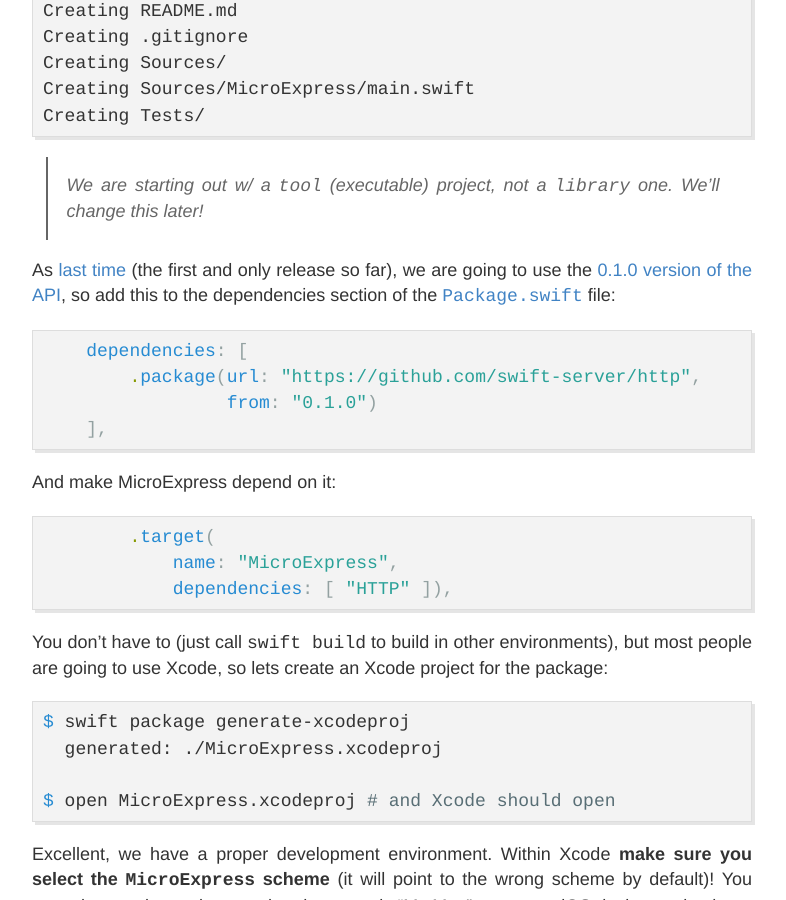
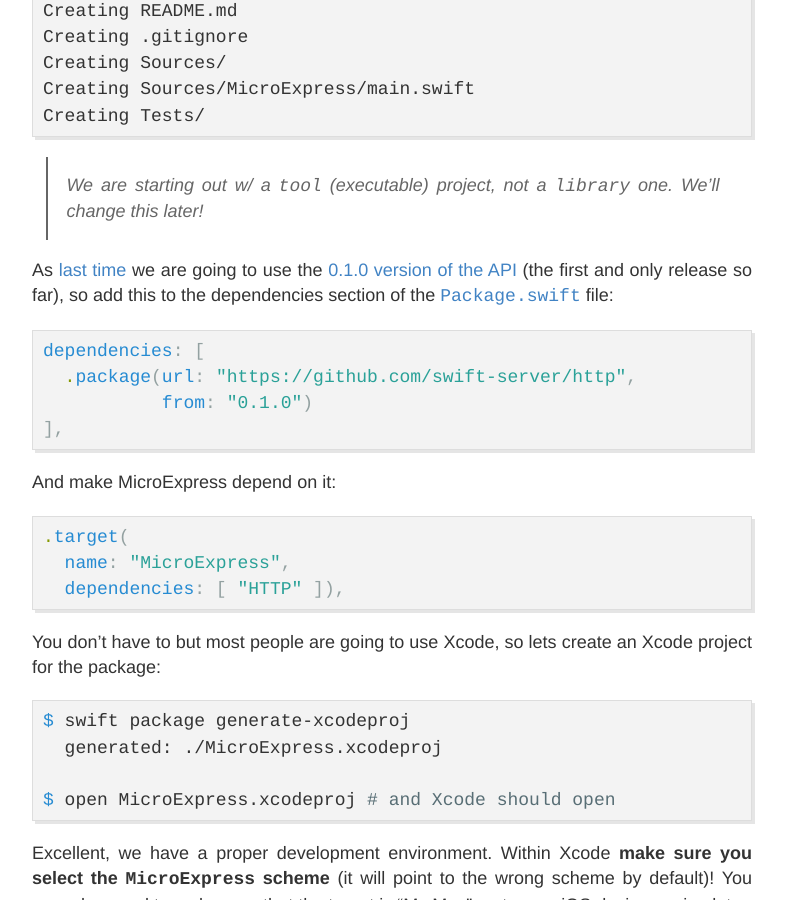
Before and after one commit to AlwaysRightInstitute/alwaysrightinstitute.github.io, a Jekyll site: the page built from _posts/2018-01-24-microexpress.md, in a window 1280 px wide and 900 px high, scrolled down 1498 px. Shown: the whole window, without its empty margins (248-1034 px from the left). Built offline with Jekyll 4.4.1, drawn with Linux system fonts in a browser that asks for light colours; comment, search, counter and statistics services are not loaded; some of the changed text lies outside the part shown.

Commit message:
Mobile First

````diff
--- a/_posts/2018-01-24-microexpress.md
+++ b/_posts/2018-01-24-microexpress.md
@@ -85,29 +85,29 @@
 
 As
 [last time](http://www.alwaysrightinstitute.com/http-010/)
+we are going to use the
+[0.1.0 version of the API](http://www.alwaysrightinstitute.com/http-010/)
 (the first and only release so far),
-we are going to use the
-[0.1.0 version of the API](http://www.alwaysrightinstitute.com/http-010/),
 so add this to the dependencies section of the
 [`Package.swift`](https://github.com/AlwaysRightInstitute/MicroExpress/blob/tutorial/1-hello-world/Package.swift)
 file:
 
 ```swift
-    dependencies: [
-        .package(url: "https://github.com/swift-server/http",
-                 from: "0.1.0")
-    ],
+dependencies: [
+  .package(url: "https://github.com/swift-server/http",
+           from: "0.1.0")
+],
 ```
 
 And make MicroExpress depend on it:
 
 ```swift
-        .target(
-            name: "MicroExpress",
-            dependencies: [ "HTTP" ]),
+.target(
+  name: "MicroExpress",
+  dependencies: [ "HTTP" ]),
 ```
 
-You don't have to (just call `swift build` to build in other environments),
+You don't have to
 but most people are going to use Xcode, so lets create an Xcode
 project for the package:
 
@@ -260,7 +260,8 @@
 Want to set the HTTP status and add a header?
 ```swift
 response.status = .notFound
-response.headers["X-Powered-By"] = "MicroExpress/0.13.37"
+response.headers["X-Powered-By"] =
+  "MicroExpress/0.13.37"
 try response.send("404 - Not Found")
 ```
 
@@ -305,8 +306,10 @@
 // File: Middleware.swift - create this in Sources/MicroExpress
 
 public typealias Middleware =
-         ( IncomingMessage, ServerResponse, () -> () )
-         throws -> Void
+         ( IncomingMessage,
+           ServerResponse,
+           () -> ()
+         ) throws -> Void
 ```
 
 That's it. There is no magic to a middleware, it is just a simple
@@ -391,8 +397,8 @@
   res.send("hello!") // response is done.
 }
 router.use { _, _, _ in
-  // we never get here, because the middleware above
-  // did not call `next`
+  // we never get here, because the
+  // middleware above did not call `next`
 }
 ```
 
@@ -447,7 +455,8 @@
       }
     }
     catch {
-      fatalError("failed to start server: \(error)")
+      fatalError("failed to start server:" +
+                 " \(error)")
     }
 
     // never exits:
@@ -482,12 +491,15 @@
 
 let app = Express()
 
-app.use { req, res, next in // Logging
-  print("\(req.header.method): \(req.header.target)")
+// Logging
+app.use { req, res, next in
+  print("\(req.header.method): " +
+        "\(req.header.target)")
   next() // continue processing
 }
 
-app.use { _, res, _ in      // Request Handling
+// Request Handling
+app.use { _, res, _ in
   try res.send("Hello, Schwifty world!")
 }
 
@@ -563,8 +575,12 @@
 Using this we can now actually "route", for example:
 
 ```swift
-app.get("/hello") { _, res, _ in res.send("Hello") }
-app.get("/moo")   { _, res, _ in res.send("Moo!") }
+app.get("/hello") { _, res, _ in
+  res.send("Hello")
+}
+app.get("/moo")   { _, res, _ in
+  res.send("Moo!")
+}
 ```
 
 ## Step 6: Reusable Middleware
@@ -600,7 +622,8 @@
 	               .joined(separator: ",") }
   }
 
-  next() // pass on control to next middleware
+  // pass on control to next middleware
+  next()
 }
 
 public extension IncomingMessage {
@@ -611,7 +634,8 @@
   ///     let token  = req.param("token")
   ///
   func param(_ id: String) -> String? {
-    return (userInfo[paramDictKey] as? [ String : String ])?[id]
+    return (userInfo[paramDictKey]
+       as? [ String : String ])?[id]
   }
 }
 ```
@@ -708,7 +741,8 @@
 // File: main.swift - add this to main.swift
 
 app.get("/todomvc") { _, res, _ in
-  try res.json(todos) // send JSON to the browser
+  // send JSON to the browser
+  try res.json(todos)
 }
 ```
 
@@ -716,9 +750,12 @@
 Then open [http://localhost:1337/todomvc/](http://localhost:1337/todomvc/)
 in the browser. You should see the proper JSON:
 ```json
-[ {"id": 42,   "title": "Buy beer",      "completed": false },
-  {"id": 1337, "title": "Buy more beer", "completed": false },
-  {"id": 88,   "title": "Drink beer",    "completed": true  } ]
+[ { "id": 42,   "title": "Buy beer",
+    "completed": false },
+  { "id": 1337, "title": "Buy more beer",
+    "completed": false },
+  { "id": 88,   "title": "Drink beer",
+    "completed": true  } ]
 ```
 
 Lets try our API with the actual TodoBackend client:<br>
@@ -728,7 +765,8 @@
 If you open the JavaScript console in the browser debugger, you'll see an
 error like this:
 ```
-Origin http://todobackend.com is not allowed by \
+Origin http://todobackend.com \
+  is not allowed by \
   Access-Control-Allow-Origin. \
   http://localhost:1337/todomvc/
 ```
@@ -748,13 +786,16 @@
 ```swift
 // File: CORS.swift - create this in Sources/MicroExpress
 
-public func cors(allowOrigin origin: String) -> Middleware {
+public func cors(allowOrigin origin: String)
+            -> Middleware
+{
   return { req, res, next in
     res.headers["Access-Control-Allow-Origin"]  = origin
     res.headers["Access-Control-Allow-Headers"] = "Accept, Content-Type"
     res.headers["Access-Control-Allow-Methods"] = "GET, OPTIONS"
 
-    if req.header.method == .options { // we handle the options
+    // we handle the options
+    if req.header.method == .options {
       res.headers["Allow"] = "GET, OPTIONS"
       try res.send("")
     }
@@ -773,7 +814,8 @@
 ```swift
 // File: main.swift - change this in main.swift
 
-app.use(querystring, cors(allowOrigin: "*"))
+app.use(querystring,
+        cors(allowOrigin: "*"))
 ```
 
 > Note: For `cors()` we use a common pattern done in JavaScript,
@@ -864,10 +907,12 @@
 as an own package dependency:
 
 ```swift
-    dependencies: [
-      .package(url: "https://github.com/AlwaysRightInstitute/MicroExpress.git",
-               .branch("master"))
-    ],
+dependencies: [
+  .package(url:
+    "https://github.com/AlwaysRightInstitute/MicroExpress.git",
+    .branch("master")
+  )
+],
 ```
 
 ### Using the Package
@@ -902,7 +947,9 @@
 import MicroExpress
 
 let app = Express()
-app.get("/") { _, res, _ in try res.send("Hello World") }
+app.get("/") { _, res, _ in
+  try res.send("Hello World")
+}
 app.listen(1337)
 ```
 
````
Also changed, not shown: other parts of _posts/2018-01-24-microexpress.md (+61 -40 lines).
